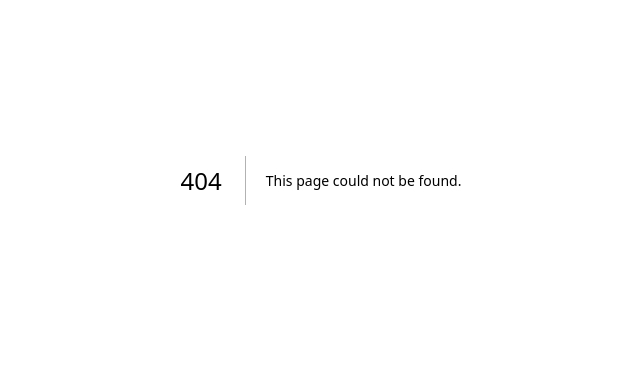
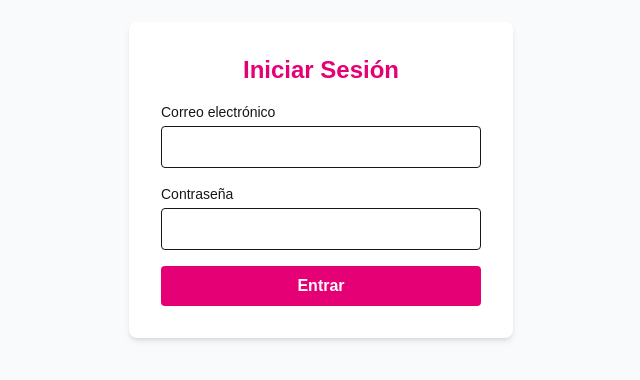
Before and after one commit to joselyn287/petmatch, a Next.js app: page /iniciar-sesion in a window 1280 px wide. Before the commit this address had no page. Shown: the part 220-600 px from the top of the page, without its empty margins (319-959 px from the left). Built offline with nearby package versions, Linux system fonts and the light colour scheme.

Commit message:
fix: ventana modal de login

```diff
--- /dev/null
+++ b/app/iniciar-sesion/page.tsx
@@ -0,0 +1,54 @@
+'use client'
+import { useState } from 'react'
+import { supabase } from '@/lib/supabase'
+import { useRouter } from 'next/navigation'
+
+export default function LoginPage() {
+  const [email, setEmail] = useState('')
+  const [password, setPassword] = useState('')
+  const [error, setError] = useState('')
+  const router = useRouter()
+
+  const handleLogin = async (e: React.FormEvent) => {
+    e.preventDefault()
+    setError('')
+    const { error } = await supabase.auth.signInWithPassword({ email, password })
+    if (error) {
+      setError('Error al iniciar sesión: ' + error.message)
+    } else {
+      router.push('/')
+    }
+  }
+
+  return (
+    <div className="min-h-screen flex items-center justify-center bg-gray-50">
+      <form onSubmit={handleLogin} className="p-8 bg-white shadow-md rounded-lg w-96 space-y-4">
+        <h2 className="text-2xl font-bold text-center text-pink-600">Iniciar Sesión</h2>
+        {error && <p className="text-red-500 text-sm">{error}</p>}
+        <div>
+          <label className="block text-sm font-medium">Correo electrónico</label>
+          <input
+            type="email"
+            value={email}
+            onChange={(e) => setEmail(e.target.value)}
+            className="w-full border p-2 rounded mt-1"
+            required
+          />
+        </div>
+        <div>
+          <label className="block text-sm font-medium">Contraseña</label>
+          <input
+            type="password"
+            value={password}
+            onChange={(e) => setPassword(e.target.value)}
+            className="w-full border p-2 rounded mt-1"
+            required
+          />
+        </div>
+        <button type="submit" className="w-full bg-pink-600 text-white py-2 rounded font-bold hover:bg-pink-700">
+          Entrar
+        </button>
+      </form>
+    </div>
+  )
+}
```
Also changed, not shown: 1 other file (tests, documents, lock files or other folders).
